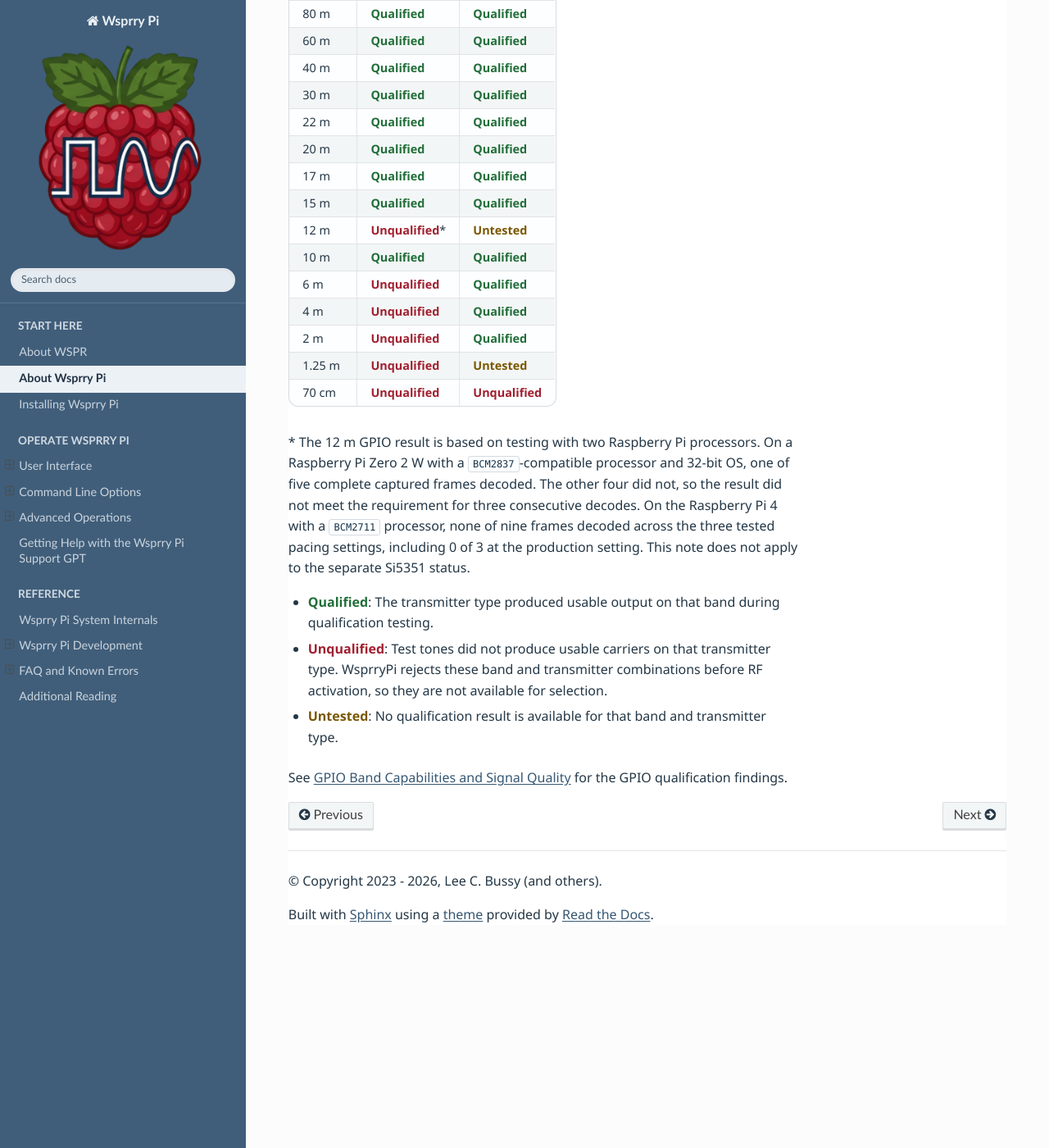
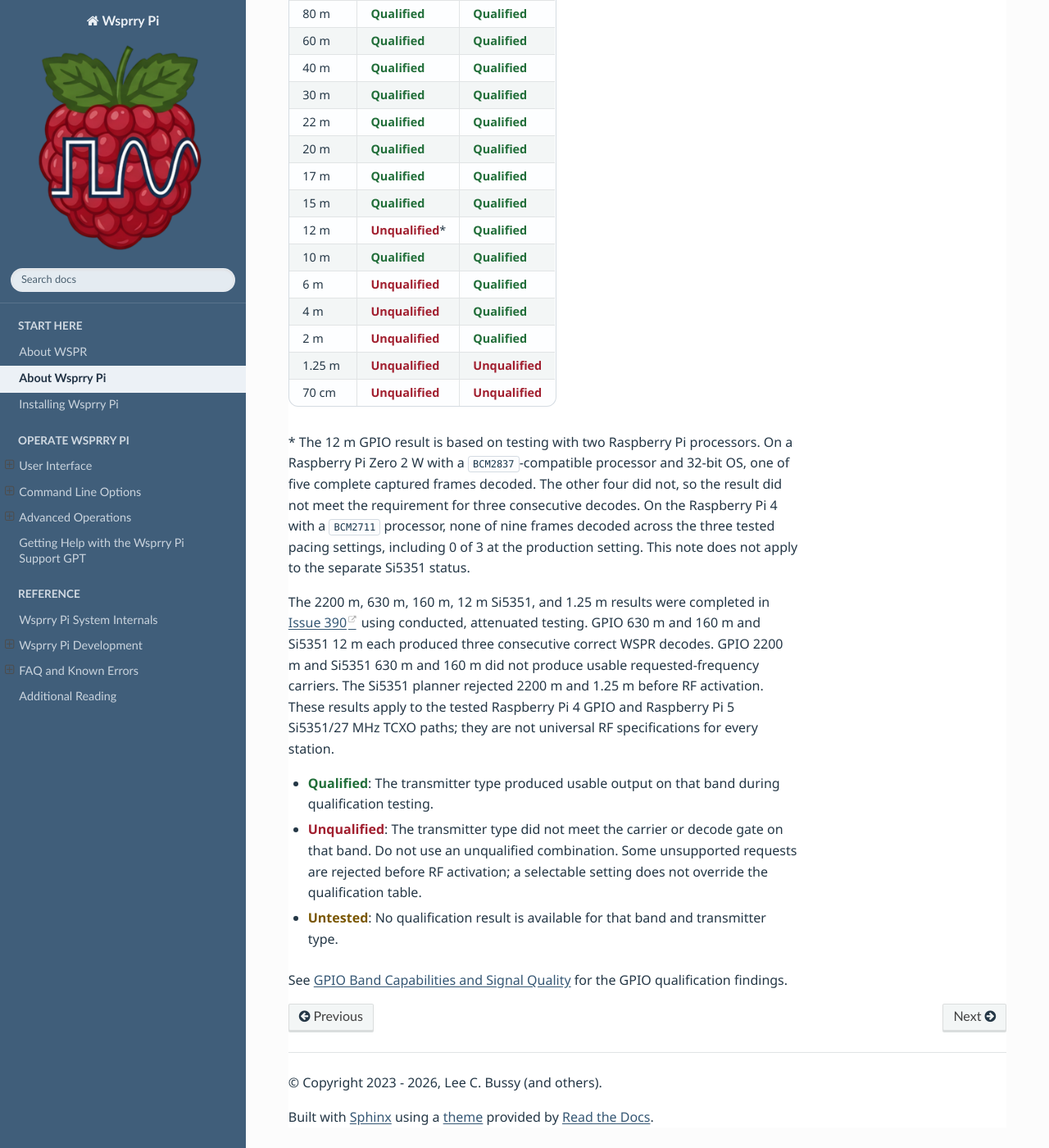
Before and after one commit to WsprryPi/Wsprry_Pi_Docs, a Sphinx documentation site: the page built from docs/About_Wsprry_Pi/index.md, in a window 1280 px wide and 1400 px high, scrolled down 3305 px. Shown: the whole window at 82% size. Built offline with Sphinx 7.4.7 and the Read the Docs theme 3.1.0, drawn with Linux system fonts in a browser that asks for light colours; some of the changed text lies outside the part shown.

Commit message:
Update remaining transmitter qualifications

```diff
--- a/docs/About_Wsprry_Pi/index.md
+++ b/docs/About_Wsprry_Pi/index.md
@@ -82,9 +82,9 @@
 
 | Band | GPIO | Si5351 |
 | --- | --- | --- |
-| 2200 m | <span class="qualification-status qualification-status--untested">Untested</span> | <span class="qualification-status qualification-status--untested">Untested</span> |
-| 630 m | <span class="qualification-status qualification-status--untested">Untested</span> | <span class="qualification-status qualification-status--untested">Untested</span> |
-| 160 m | <span class="qualification-status qualification-status--untested">Untested</span> | <span class="qualification-status qualification-status--untested">Untested</span> |
+| 2200 m | <span class="qualification-status qualification-status--unqualified">Unqualified</span> | <span class="qualification-status qualification-status--unqualified">Unqualified</span> |
+| 630 m | <span class="qualification-status qualification-status--qualified">Qualified</span> | <span class="qualification-status qualification-status--unqualified">Unqualified</span> |
+| 160 m | <span class="qualification-status qualification-status--qualified">Qualified</span> | <span class="qualification-status qualification-status--unqualified">Unqualified</span> |
 | 80 m | <span class="qualification-status qualification-status--qualified">Qualified</span> | <span class="qualification-status qualification-status--qualified">Qualified</span> |
 | 60 m | <span class="qualification-status qualification-status--qualified">Qualified</span> | <span class="qualification-status qualification-status--qualified">Qualified</span> |
 | 40 m | <span class="qualification-status qualification-status--qualified">Qualified</span> | <span class="qualification-status qualification-status--qualified">Qualified</span> |
@@ -93,18 +93,20 @@
 | 20 m | <span class="qualification-status qualification-status--qualified">Qualified</span> | <span class="qualification-status qualification-status--qualified">Qualified</span> |
 | 17 m | <span class="qualification-status qualification-status--qualified">Qualified</span> | <span class="qualification-status qualification-status--qualified">Qualified</span> |
 | 15 m | <span class="qualification-status qualification-status--qualified">Qualified</span> | <span class="qualification-status qualification-status--qualified">Qualified</span> |
-| 12 m | <span class="qualification-status qualification-status--unqualified">Unqualified</span>\* | <span class="qualification-status qualification-status--untested">Untested</span> |
+| 12 m | <span class="qualification-status qualification-status--unqualified">Unqualified</span>\* | <span class="qualification-status qualification-status--qualified">Qualified</span> |
 | 10 m | <span class="qualification-status qualification-status--qualified">Qualified</span> | <span class="qualification-status qualification-status--qualified">Qualified</span> |
 | 6 m | <span class="qualification-status qualification-status--unqualified">Unqualified</span> | <span class="qualification-status qualification-status--qualified">Qualified</span> |
 | 4 m | <span class="qualification-status qualification-status--unqualified">Unqualified</span> | <span class="qualification-status qualification-status--qualified">Qualified</span> |
 | 2 m | <span class="qualification-status qualification-status--unqualified">Unqualified</span> | <span class="qualification-status qualification-status--qualified">Qualified</span> |
-| 1.25 m | <span class="qualification-status qualification-status--unqualified">Unqualified</span> | <span class="qualification-status qualification-status--untested">Untested</span> |
+| 1.25 m | <span class="qualification-status qualification-status--unqualified">Unqualified</span> | <span class="qualification-status qualification-status--unqualified">Unqualified</span> |
 | 70 cm | <span class="qualification-status qualification-status--unqualified">Unqualified</span> | <span class="qualification-status qualification-status--unqualified">Unqualified</span> |
 
 \* The 12 m GPIO result is based on testing with two Raspberry Pi processors. On a Raspberry Pi Zero 2 W with a `BCM2837`-compatible processor and 32-bit OS, one of five complete captured frames decoded. The other four did not, so the result did not meet the requirement for three consecutive decodes. On the Raspberry Pi 4 with a `BCM2711` processor, none of nine frames decoded across the three tested pacing settings, including 0 of 3 at the production setting. This note does not apply to the separate Si5351 status.
 
+The 2200 m, 630 m, 160 m, 12 m Si5351, and 1.25 m results were completed in [Issue 390](https://github.com/WsprryPi/WsprryPi/issues/390) using conducted, attenuated testing. GPIO 630 m and 160 m and Si5351 12 m each produced three consecutive correct WSPR decodes. GPIO 2200 m and Si5351 630 m and 160 m did not produce usable requested-frequency carriers. The Si5351 planner rejected 2200 m and 1.25 m before RF activation. These results apply to the tested Raspberry Pi 4 GPIO and Raspberry Pi 5 Si5351/27 MHz TCXO paths; they are not universal RF specifications for every station.
+
 - <span class="qualification-status qualification-status--qualified">Qualified</span>: The transmitter type produced usable output on that band during qualification testing.
-- <span class="qualification-status qualification-status--unqualified">Unqualified</span>: Test tones did not produce usable carriers on that transmitter type. WsprryPi rejects these band and transmitter combinations before RF activation, so they are not available for selection.
+- <span class="qualification-status qualification-status--unqualified">Unqualified</span>: The transmitter type did not meet the carrier or decode gate on that band. Do not use an unqualified combination. Some unsupported requests are rejected before RF activation; a selectable setting does not override the qualification table.
 - <span class="qualification-status qualification-status--untested">Untested</span>: No qualification result is available for that band and transmitter type.
 
 See [GPIO Band Capabilities and Signal Quality](../FAQ/why_12m_looks_noisy.md) for the GPIO qualification findings.
```
